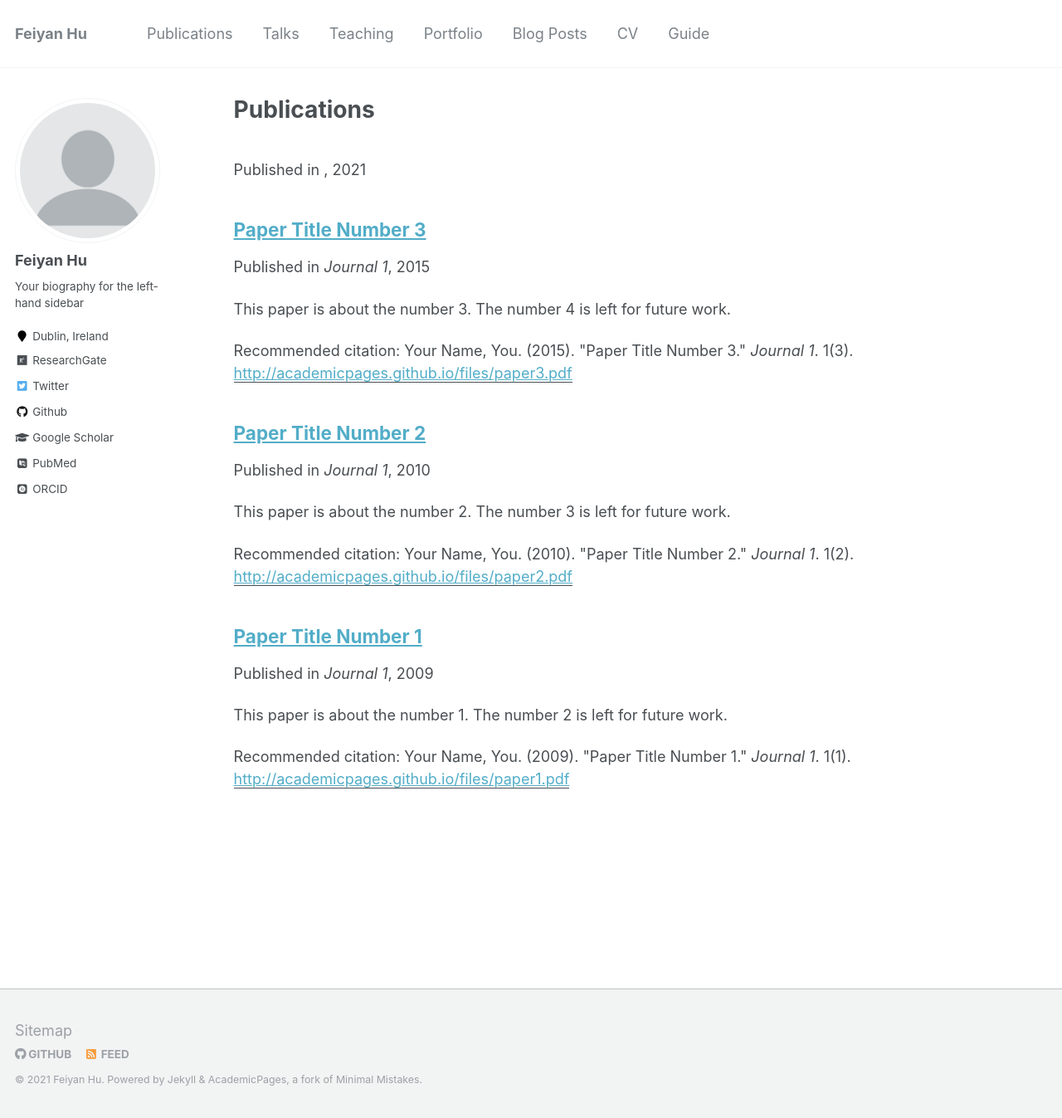
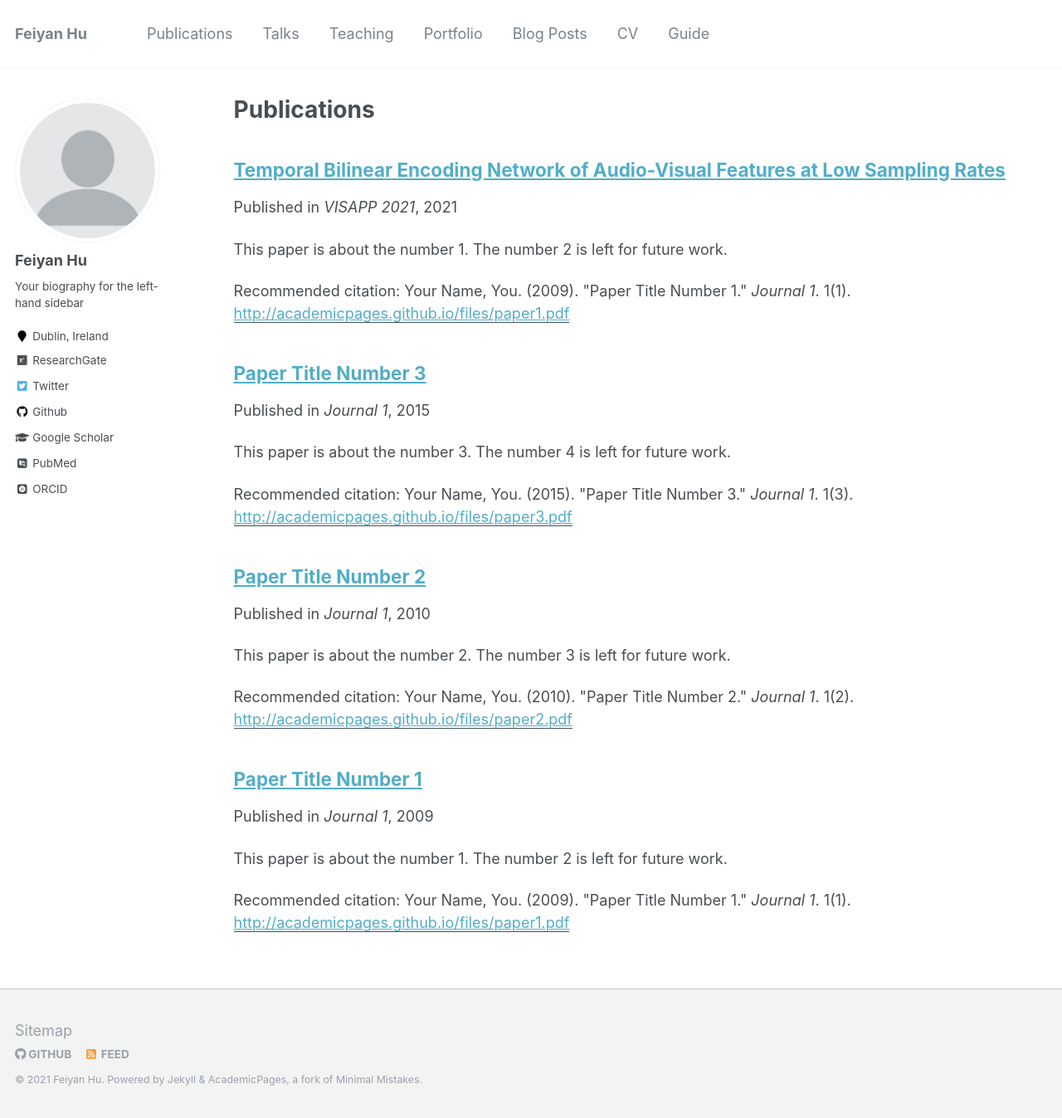
Before and after one commit to feiyanhu/feiyanhu.github.io, a Jekyll site: the page built from _pages/publications.md, in a window 1280 px wide and 1347 px high. Shown: the whole window at 83% size. Built offline with Jekyll 4.4.1, drawn with Linux system fonts in a browser that asks for light colours; some web fonts are replaced.

Commit message:
Update VISAPP_2021_tben.md

```diff
--- a/_publications/VISAPP_2021_tben.md
+++ b/_publications/VISAPP_2021_tben.md
@@ -1,16 +1,15 @@
 ---
 title: "Temporal Bilinear Encoding Network of Audio-Visual Features at Low Sampling Rates"
 collection: publications
-permalink: /publication/VISAPP_2021_tben
+permalink: /publication/2009-10-01-paper-title-number-1
 excerpt: 'This paper is about the number 1. The number 2 is left for future work.'
 date: 2021-01-23
 venue: 'VISAPP 2021'
-paperurl: 'http://feiyanhu.github.io/files/visapp_2021_tben.pdf'
-citation: 'Hu, F., Mohedano, E., O'Connor, N., & McGuinness, K. (2020). Temporal Bilinear Encoding Network of Audio-Visual Features at Low Sampling Rates.;
-<i>16th International Joint Conference on Computer Vision, Imaging and Computer Graphics Theory and Applications (VISAPP 2021)</i>. 1(1).'
+paperurl: 'http://academicpages.github.io/files/paper1.pdf'
+citation: 'Your Name, You. (2009). &quot;Paper Title Number 1.&quot; <i>Journal 1</i>. 1(1).'
 ---
 This paper is about the number 1. The number 2 is left for future work.
 
-[Download paper here](http://feiyanhu.github.io/files/visapp_2021_tben.pdf)
+[Download paper here](http://academicpages.github.io/files/paper1.pdf)
 
 Recommended citation: Your Name, You. (2009). "Paper Title Number 1." <i>Journal 1</i>. 1(1).
```
